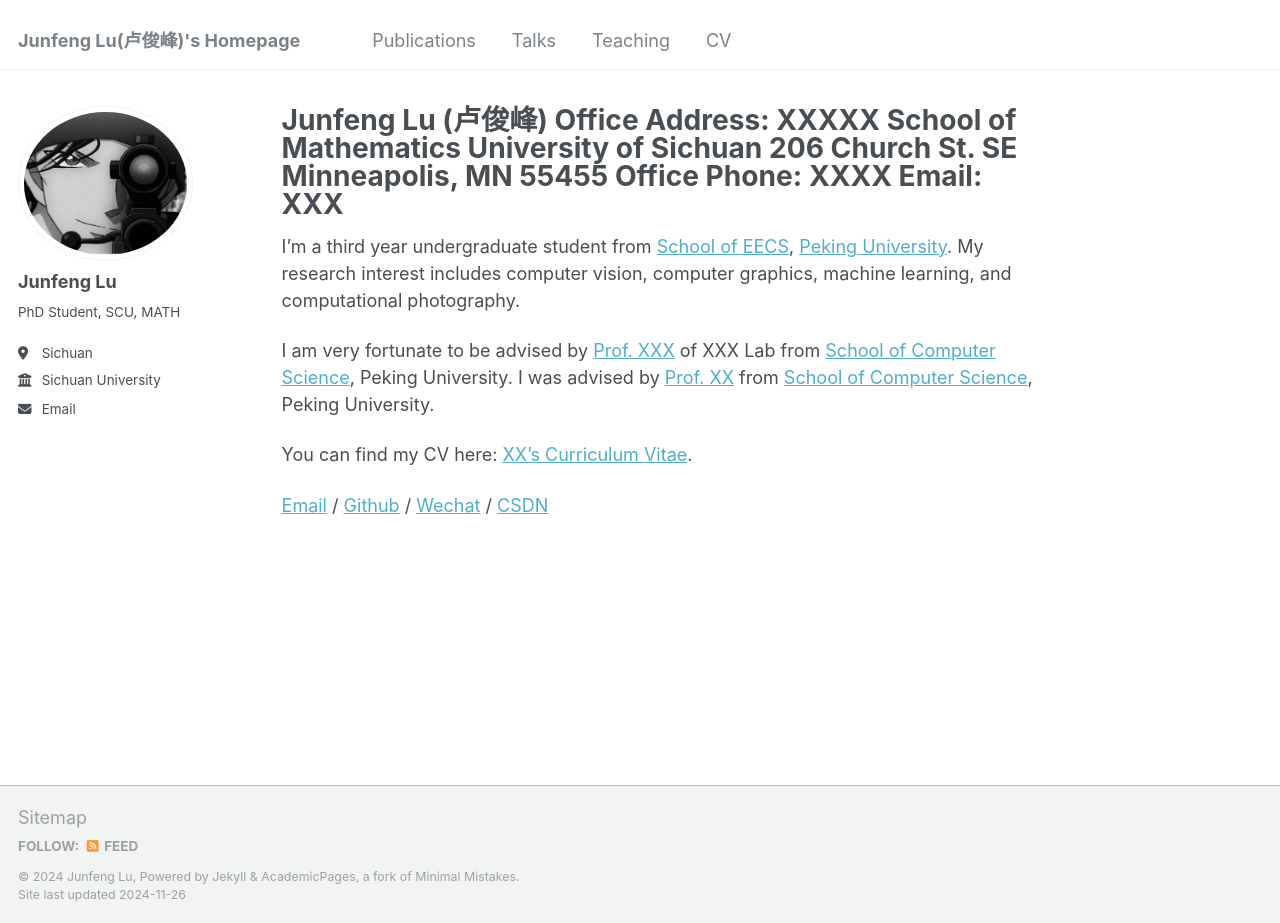
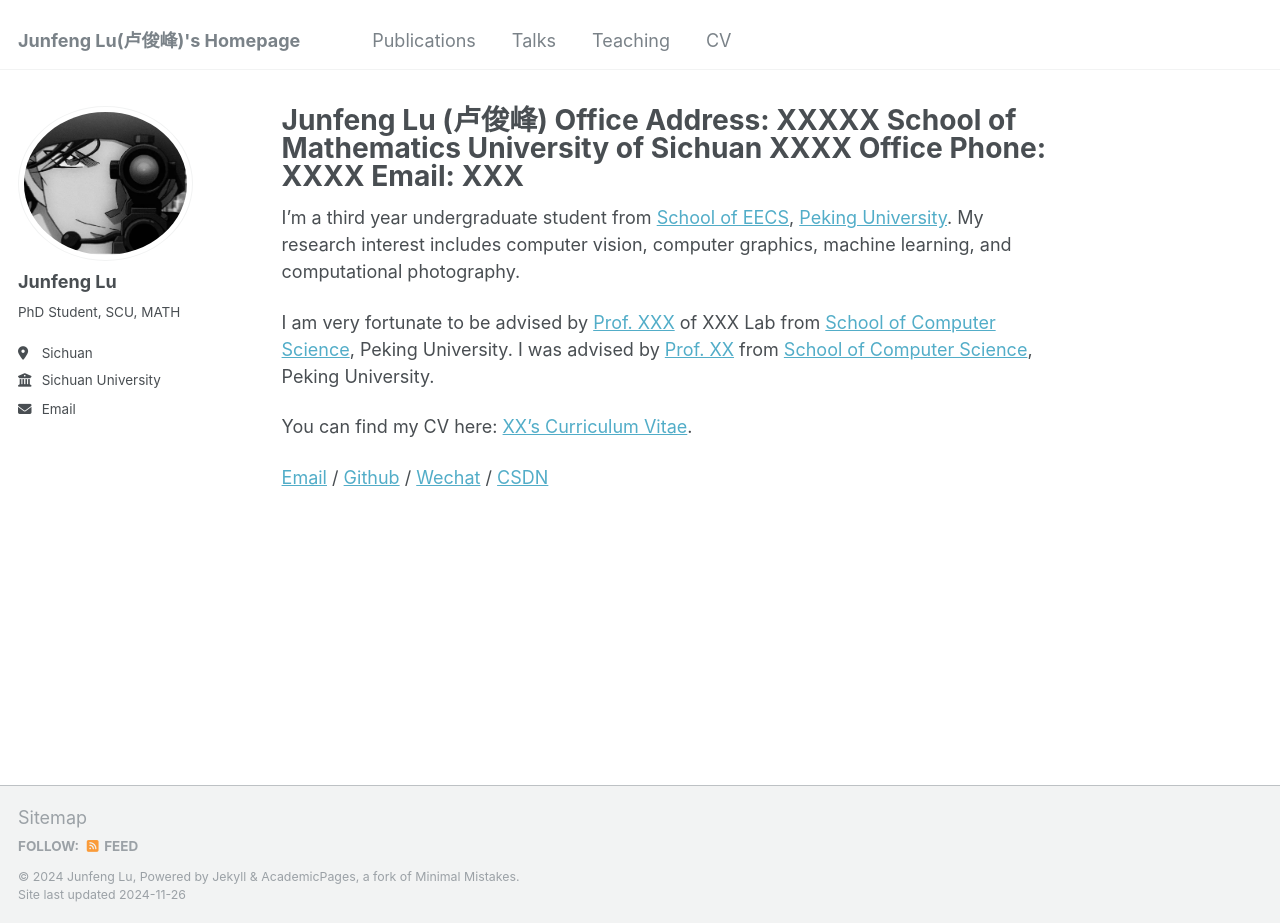
Before and after one commit to JunFengLu1/JunFengLu1.github.io, a Jekyll site: the page built from _pages/about.md, in a window 1280 px wide and 923 px high. Built offline with Jekyll 4.4.1, drawn with Linux system fonts in a browser that asks for light colours.

Commit message:
Update about.md

```diff
--- a/_pages/about.md
+++ b/_pages/about.md
@@ -4,7 +4,7 @@ title: "Junfeng Lu (卢俊峰)
 Office Address: XXXXX
 School of Mathematics
 University of Sichuan
-206 Church St. SE Minneapolis, MN 55455
+XXXX
 Office Phone: XXXX
 Email: XXX"
 author_profile: true
```
